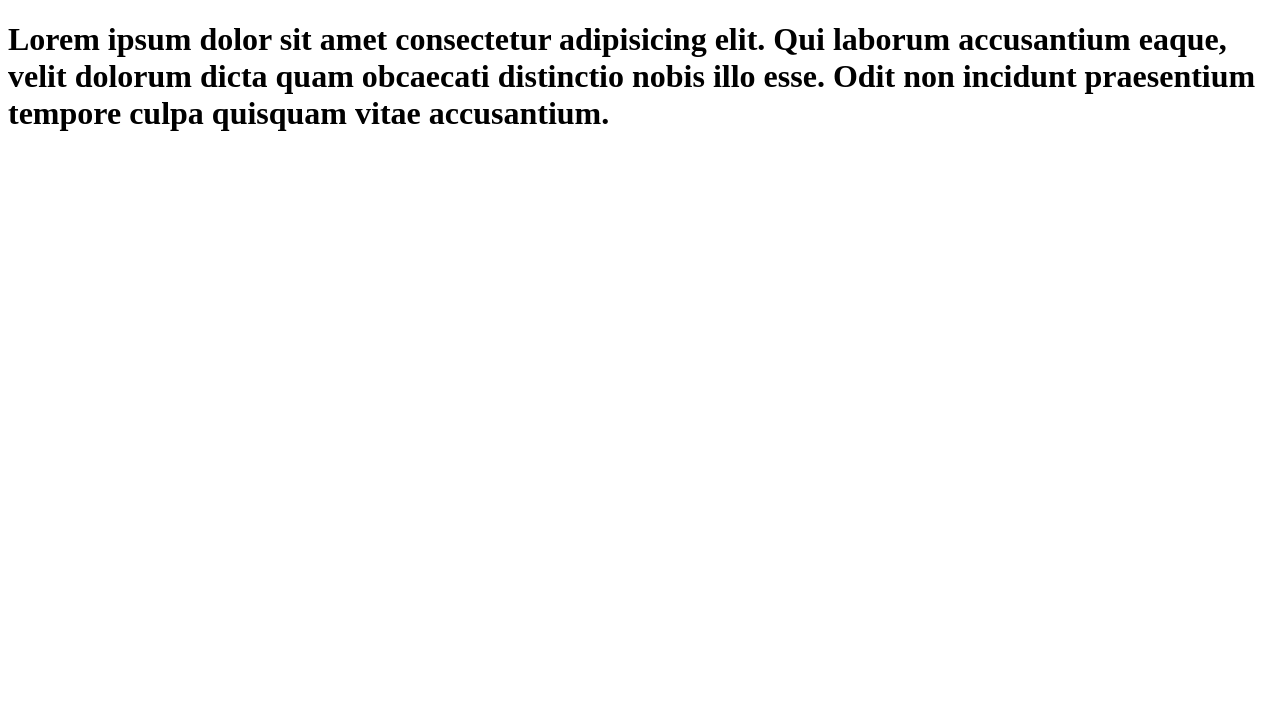
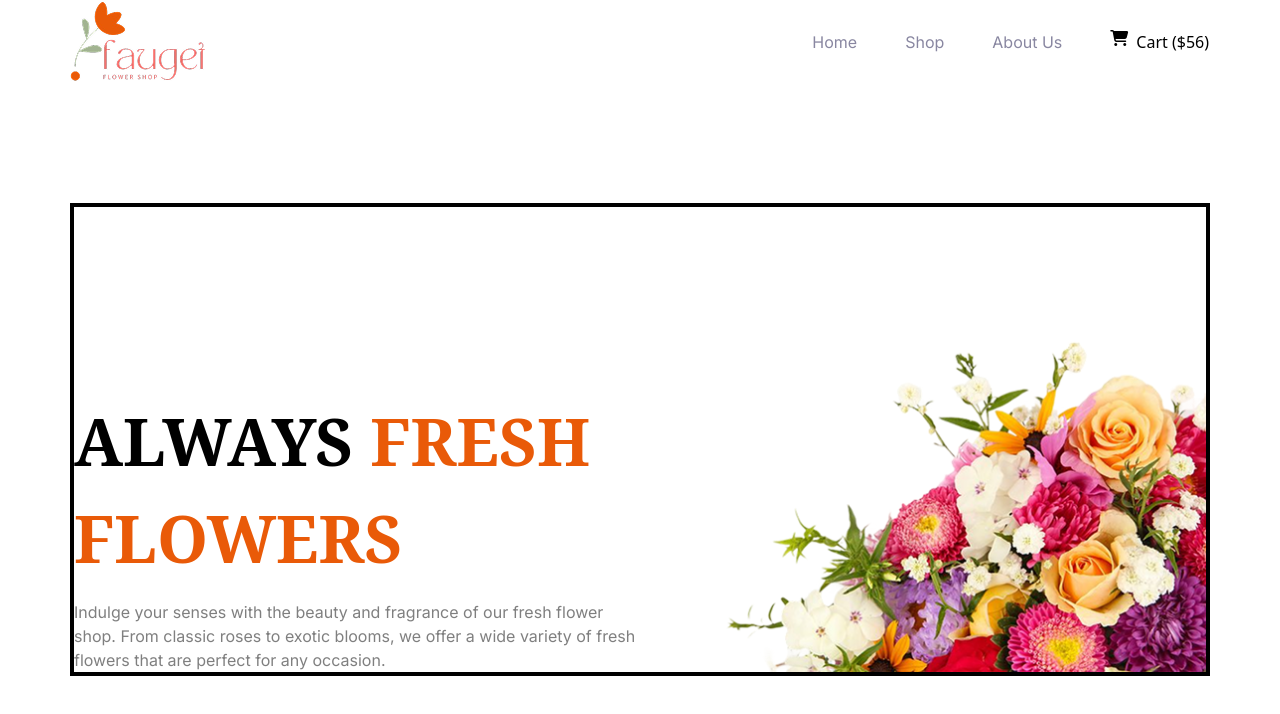
Before and after one commit to juhaerahnaf/Assignment-2, a plain HTML site: page index.html in a window 1280 px wide. Drawn offline with nearby package versions, Linux system fonts and the light colour scheme.

Commit message:
banner section done

```diff
--- a/index.html
+++ b/index.html
@@ -4,8 +4,34 @@
     <meta charset="UTF-8">
     <meta name="viewport" content="width=device-width, initial-scale=1.0">
     <title>Assignment-2</title>
+    <link rel="stylesheet" href="./style.css">
+    <link rel="stylesheet" href="https://cdnjs.cloudflare.com/ajax/libs/font-awesome/6.5.2/css/all.min.css" integrity="sha512-...your-integrity-code..." crossorigin="anonymous" referrerpolicy="no-referrer" />
+
+    <script src="https://cdn.tailwindcss.com"></script>
 </head>
 <body>
-    <h1>Lorem ipsum dolor sit amet consectetur adipisicing elit. Qui laborum accusantium eaque, velit dolorum dicta quam obcaecati distinctio nobis illo esse. Odit non incidunt praesentium tempore culpa quisquam vitae accusantium.</h1>
+    <header>
+        <nav class="max-w-[1140px] mx-auto flex justify-between items-center">
+            <img src="./assets/logo.png" alt="logo">
+            <ul class="nav-items">
+                <li><a class="sec-color main-font" href="#">Home</a></li>
+                <li><a class="sec-color main-font" href="#">Shop</a></li>
+                <li><a class="sec-color main-font" href="#">About Us</a></li>
+                <span style="display: flex; gap: 8px; color: black;">
+                    <i class="fa-solid fa-cart-shopping"></i>
+                    <p>Cart ($56)</p>
+                </span>
+            </ul>
+        </nav>
+        <section id="banner" class="max-w-[1140px] mx-auto flex items-end border-4 border-black my-[120px]">
+            <div class="banner-content w-1/2">
+                <h1 class="text-black sec-font font-bold text-[65px]">ALWAYS <span class="main-color">FRESH <br> FLOWERS</span></h1>
+                <p class="main-font third-color mt-3">Indulge your senses with the beauty and fragrance of our fresh flower shop. From classic roses to exotic blooms, we offer a wide variety of fresh flowers that are perfect for any occasion. </p>
+            </div>
+            <div class="banner-image w-1/2 mt-28">
+                <img src="./assets/hero-flower.png" alt="">
+            </div>
+        </section>
+    </header>
 </body>
 </html>
--- /dev/null
+++ b/style.css
@@ -0,0 +1,64 @@
+@import url('https://fonts.googleapis.com/css2?family=Inter:ital,opsz,wght@0,14..32,100..900;1,14..32,100..900&display=swap');
+
+@import "tailwindcss";
+
+@layer utilities{
+    .main-font{
+        font-family: 'Inter', sans-serif;
+    }
+    .sec-font{
+        font-family: 'Noto Serif', serif;
+    }
+}
+*{
+    margin: 0;
+    padding: 0;
+    box-sizing: border-box;
+
+}
+li{
+    list-style: none;
+}
+a{
+    text-decoration: none;
+}
+.main-color{
+    color: #E95A08;
+}
+.sec-color{
+    color: #8987A1;
+}
+.third-color{
+    color: rgba(0, 0, 0, 0.5);
+}
+.container{
+    width: 1140px;
+    margin: 0 auto;
+}
+/* ! common css ends here! */
+/* navbar starts here */
+.navbar{
+    display: flex;
+    justify-content: space-between;
+    align-items: center;
+    margin-top: 30px ;
+    margin-bottom: 120px ;
+}.nav-items{
+    display: flex;
+    gap: 48px;
+    background-color: rgba(255, 255, 255, 0.6);
+    padding: 22px 0;
+    border: 1px solid #fff;
+    border-radius: 20px;
+}
+.nav-items li a{
+    font-weight: normal;
+    font-size: 16px;
+    width: 39px;
+    transition: .3s;
+}
+.nav-items li a:hover{
+    color: #252432;
+    font-weight: bold;
+}
+/* navbar ends here */
```
